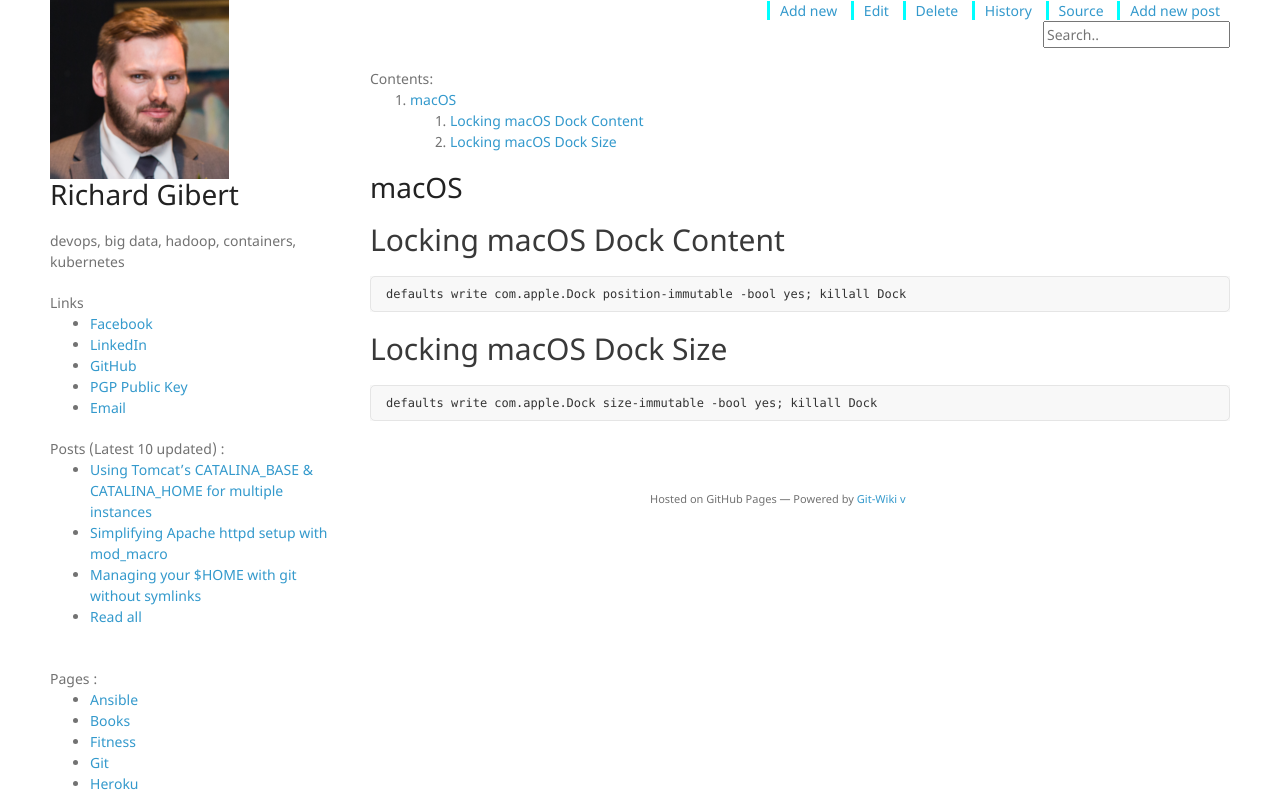
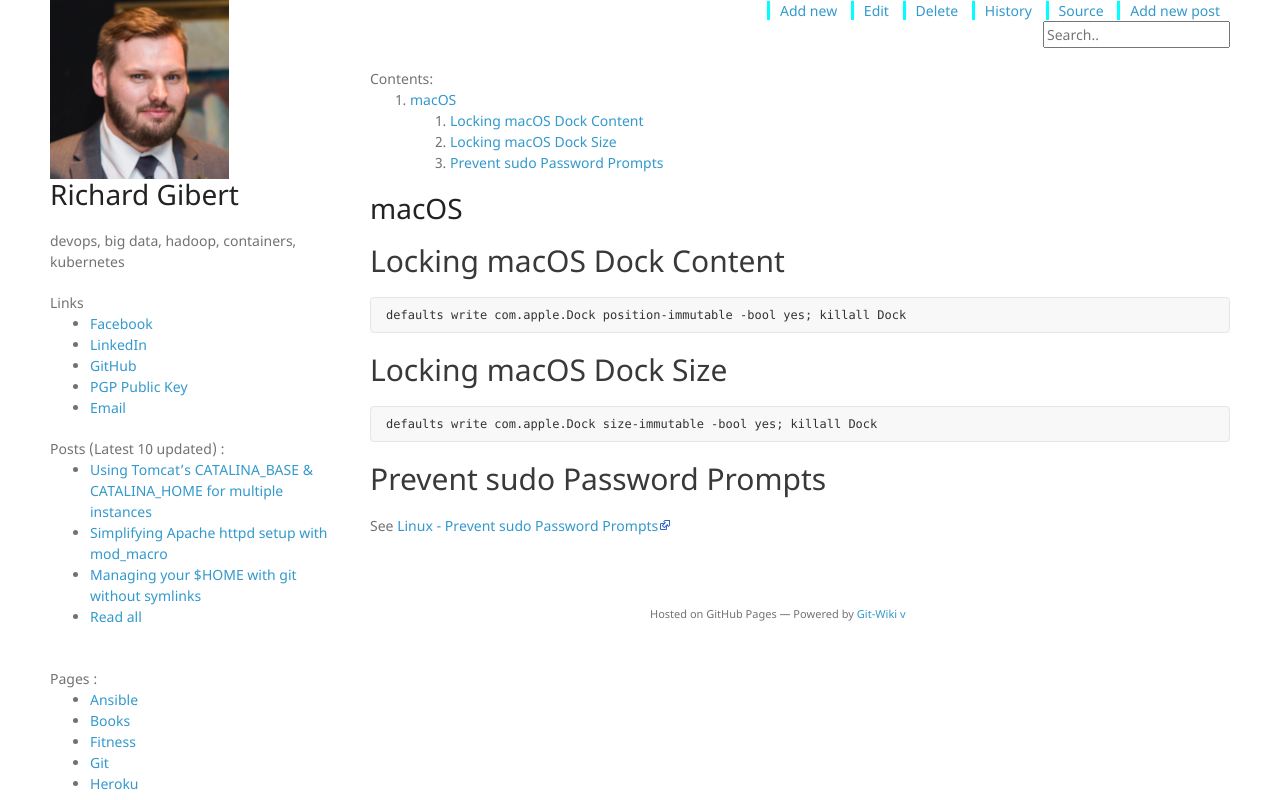
Before and after one commit to rgibert/rgibert.github.io, a Jekyll site: the page built from wiki/macos.md, in a window 1280 px wide. Shown: the part 150-950 px from the top of the page. Built offline with Jekyll 4.4.1, drawn with Linux system fonts in a browser that asks for light colours; nearby versions of some CDN libraries; our own code applies the rules of GitHub Pages for plain Markdown files.

Commit message:
Update macos.md

```diff
--- a/wiki/macos.md
+++ b/wiki/macos.md
@@ -11,3 +11,7 @@ defaults write com.apple.Dock position-immutable -bool yes; killall Dock
 ~~~
 defaults write com.apple.Dock size-immutable -bool yes; killall Dock
 ~~~
+
+## Prevent sudo Password Prompts
+
+See [Linux - Prevent sudo Password Prompts](https://richard.gibert.ca/linux#prevent-sudo-password-prompts)
```
